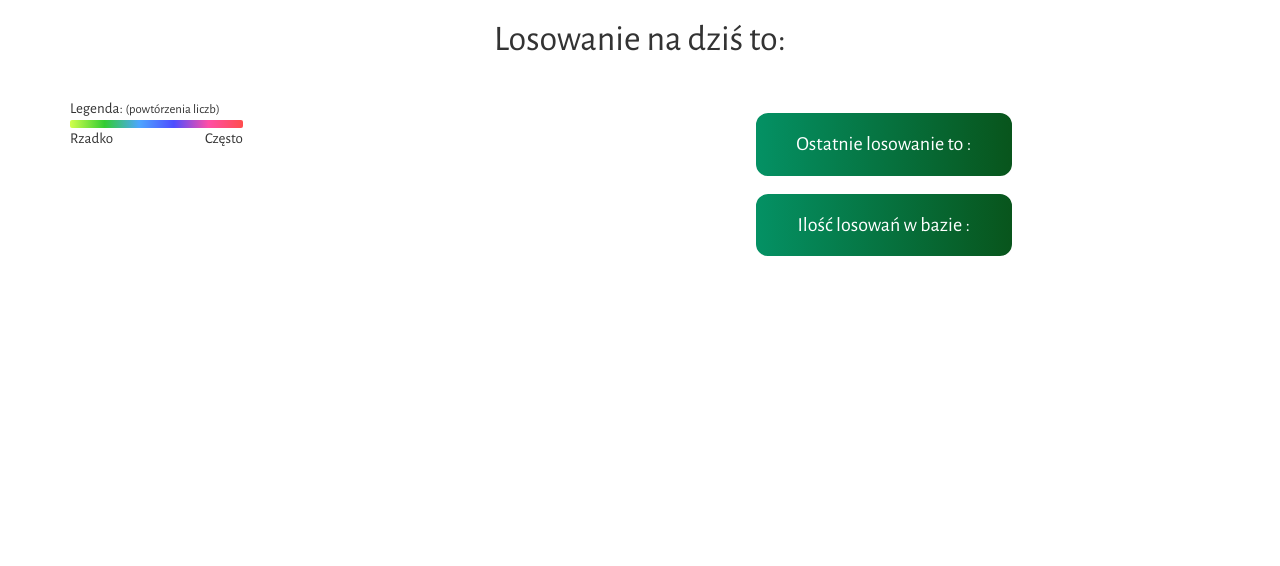
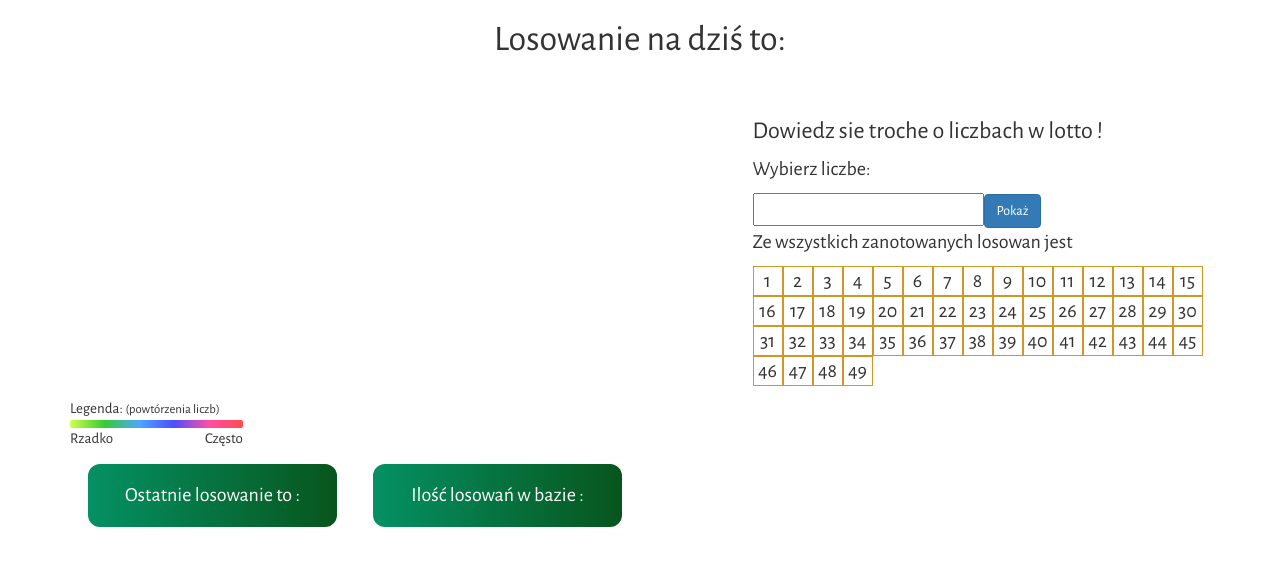
Before and after one commit to kamilkmita/Lotto, a PHP site: page / in a window 1280 px wide. Shown: the top 566 px of the page. Run offline with PHP 8.4, Linux system fonts and the light colour scheme; data that the repository does not hold is empty.

Commit message:
dodanie boxów

```diff
--- a/index.php
+++ b/index.php
@@ -30,14 +30,19 @@
       <div class="clear"></div>
 
 
+
+
+
+
+
       <div class="row">
 
         <div class="col-md-7">
           <div class="tabelka">
               <div id="podsumowanie"></div>
-
               <div class="white_shadow"></div>
           </div>
+
           <div class="clear"></div>
 
           <div id="legenda">
@@ -47,18 +52,44 @@
           </div>
 
         </div>
+        <div class="col-md-5 boxes" id="boxes" style="display:none">
+          <div class="boxs">
+            <div class="box_1" onclick="change_content(1)"><div>Pokaz <br><small> liczby</small></div></div>
+            <div class="box_2"><div>Sprawdz <br>  <small>swoje losowanie</small></div></div>
+
+          </div>
+        </div>
+
+        <div class="col-md-5" id="pokaz">
+          <h3>Dowiedz sie troche o liczbach w lotto !</h3>
+          <p>Wybierz liczbe:</p>
+          <input type="text" id="liczba_pokaz"><button type="submit" class="btn btn-primary" onclick="pokaz_liczbe()">Pokaż</button>
+          <p>Ze wszystkich zanotowanych losowan <span class="liczba"></span> jest <span class="ile"></span></p>
+
+
+
+          <div class="bile">
+            <div class="bila">1</div><div class="bila">2</div><div class="bila">3</div><div class="bila">4</div><div class="bila">5</div><div class="bila">6</div><div class="bila">7</div><div class="bila">8</div><div class="bila">9</div><div class="bila">10</div><div class="bila">11</div><div class="bila">12</div><div class="bila">13</div><div class="bila">14</div><div class="bila">15</div><div class="bila">16</div><div class="bila">17</div><div class="bila">18</div><div class="bila">19</div><div class="bila">20</div><div class="bila">21</div><div class="bila">22</div><div class="bila">23</div><div class="bila">24</div><div class="bila">25</div><div class="bila">26</div><div class="bila">27</div><div class="bila">28</div><div class="bila">29</div><div class="bila">30</div><div class="bila">31</div><div class="bila">32</div><div class="bila">33</div><div class="bila">34</div><div class="bila">35</div><div class="bila">36</div><div class="bila">37</div><div class="bila">38</div><div class="bila">39</div><div class="bila">40</div><div class="bila">41</div><div class="bila">42</div><div class="bila">43</div><div class="bila">44</div><div class="bila">45</div><div class="bila">46</div><div class="bila">47</div><div class="bila">48</div><div class="bila">49</div>
+          </div>
+        </div>
+
+
+      </div>
+
+
+
+
+
 
           <div class="col-md-3">
-
                 <div id="last_losowanie" class="windows">
                   Ostatnie losowanie to : <br>
                 </div>
+          </div>
+          <div class="col-md-3">
                 <div id="losowanie_length" class="windows">
                   Ilość losowań w bazie : <br>
                 </div>
-
-        </div>
-
           </div>
 
 
--- a/javascript.js
+++ b/javascript.js
@@ -352,15 +352,6 @@ return red_data;
 }
 
 function popup(count,content) {
-            var x = event.clientX;
-            var y = event.clientY;
-            x += 10;
-            var popup = document.getElementById('popup');
-            popup.style.top = y+"px";
-            popup.style.left = x+"px";
-            popup.style.display = "block";
-            popup.innerHTML = content+" wystąpiło/ła "+count+" razy";
-
 
             for (var y=0;y<document.getElementsByClassName(' losowanie').length;y++){
                 var ele = document.getElementsByClassName('losowanie')[y];
@@ -375,11 +366,23 @@ function popup(count,content) {
             }
 
 }
+function change_content(id) {
+    if (id==1) {
+        document.getElementById('boxes').style.display="none";
+        document.getElementById('pokaz').style.display="block";
+    }
+}
+function pokaz_liczbe() {
 
-
+        document.getElementsByClassName('tabelka')[0].style.height="calc(100vh - 288px)";
+        var liczba = document.getElementById('liczba_pokaz').value;
+        popup(zliczenie[liczba],liczba);
+        document.getElementsByClassName('liczba')[0].innerHTML = liczba;
+        document.getElementsByClassName('ile')[0].innerHTML = zliczenie[liczba];
+}
 /*===========      ADD EVENT LISTENER          ============*/
 
-
+/*
 var tabelka = document.getElementsByClassName('tabelka')[0];
 tabelka.addEventListener("mouseleave", function( event ) {
     document.getElementById('popup').style.display="none";
@@ -394,6 +397,6 @@ tabelka.addEventListener("mouseleave", function( event ) {
     }
 
 });
-
+*/
 
 /*===========    //  ADD EVENT LISTENER          ============*/
--- a/style.css
+++ b/style.css
@@ -90,8 +90,9 @@ border: 3px solid #FFFFFF;
 }
 
 .tabelka {
-  max-height: 300px;
+height: 300px;
   overflow-y: scroll;
+  transition:all .5s;
 }
 .white_shadow {
   display: block;
@@ -153,3 +154,59 @@ border: 3px solid #FFFFFF;
 .unselect {
   opacity: .3;
 }
+
+
+
+.boxes {
+  padding: 0 !important;
+  margin:30px 0 !important;
+}
+.boxs {
+    margin:auto;
+  max-width: 80%;
+  overflow: hidden;
+}
+.boxs > div {
+  position: relative;
+  background: linear-gradient(to right, #1e9db1, #075d56);
+  margin:1%;
+  float: left;
+  width: 31%;
+  height: 100px;
+  color: #FFF;
+
+  font-size: 20px;
+  text-align: center;
+  border: 1px solid #04736d;
+  border-radius: 6px;
+    line-height: 20px;
+    cursor: pointer;
+}
+.boxs > div > div {
+
+  position: absolute;
+  left: 0;
+  right: 0;
+  top: 50%;
+  transform: translateY(-50%);
+  padding: 5px;
+}
+
+
+.bile {
+
+
+}
+.bila {
+    width: 30px;
+    height: 30px;
+    text-align: center;
+    float: left;
+  border:1px solid #d29626;
+  cursor: pointer;
+
+}
+.bila:hover {
+  color: #FFF;
+      background: linear-gradient(to right, #edd8af, #d08d11);
+}
```
Lines whose indentation alone changed are shown as unchanged.
